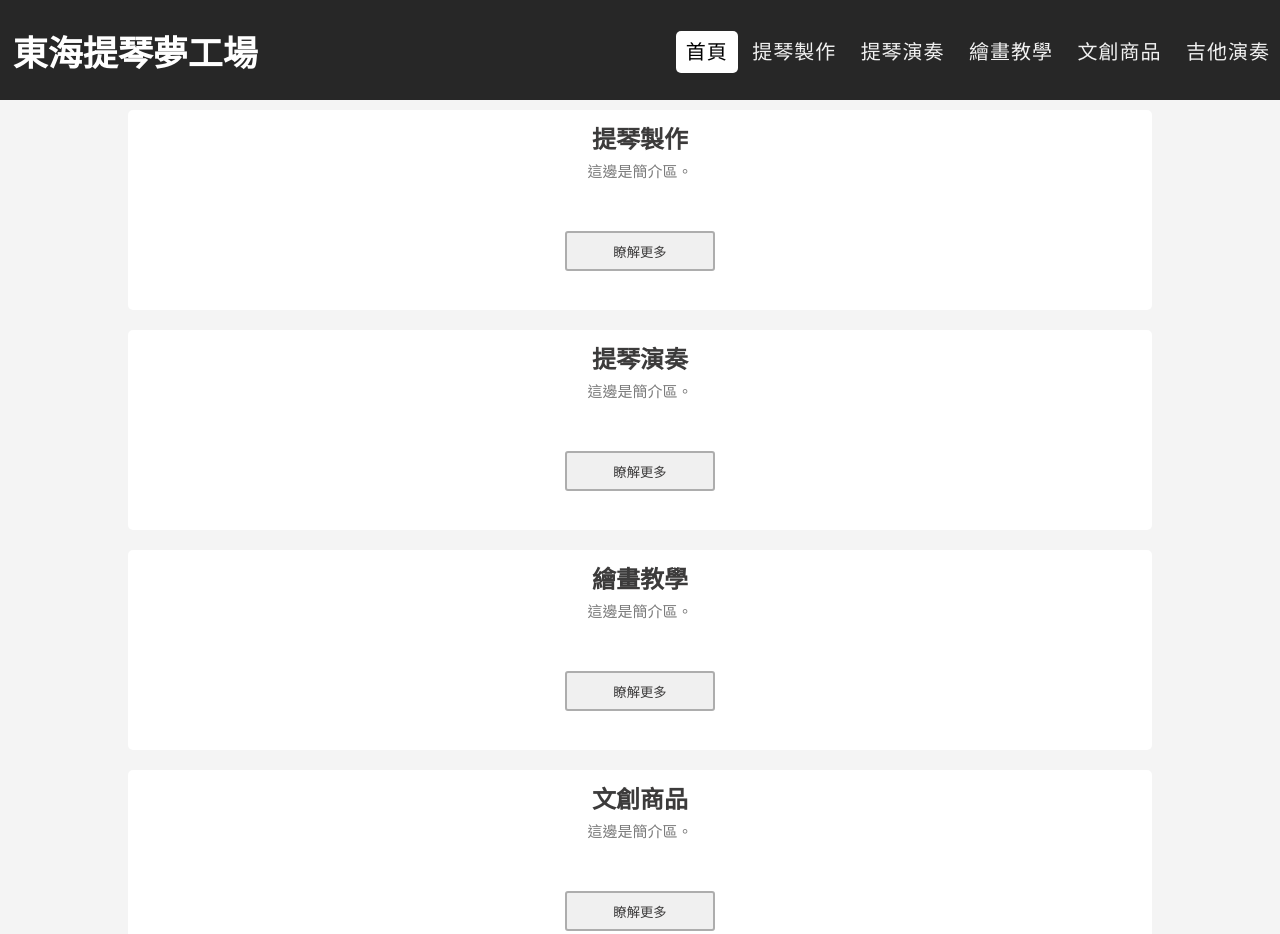
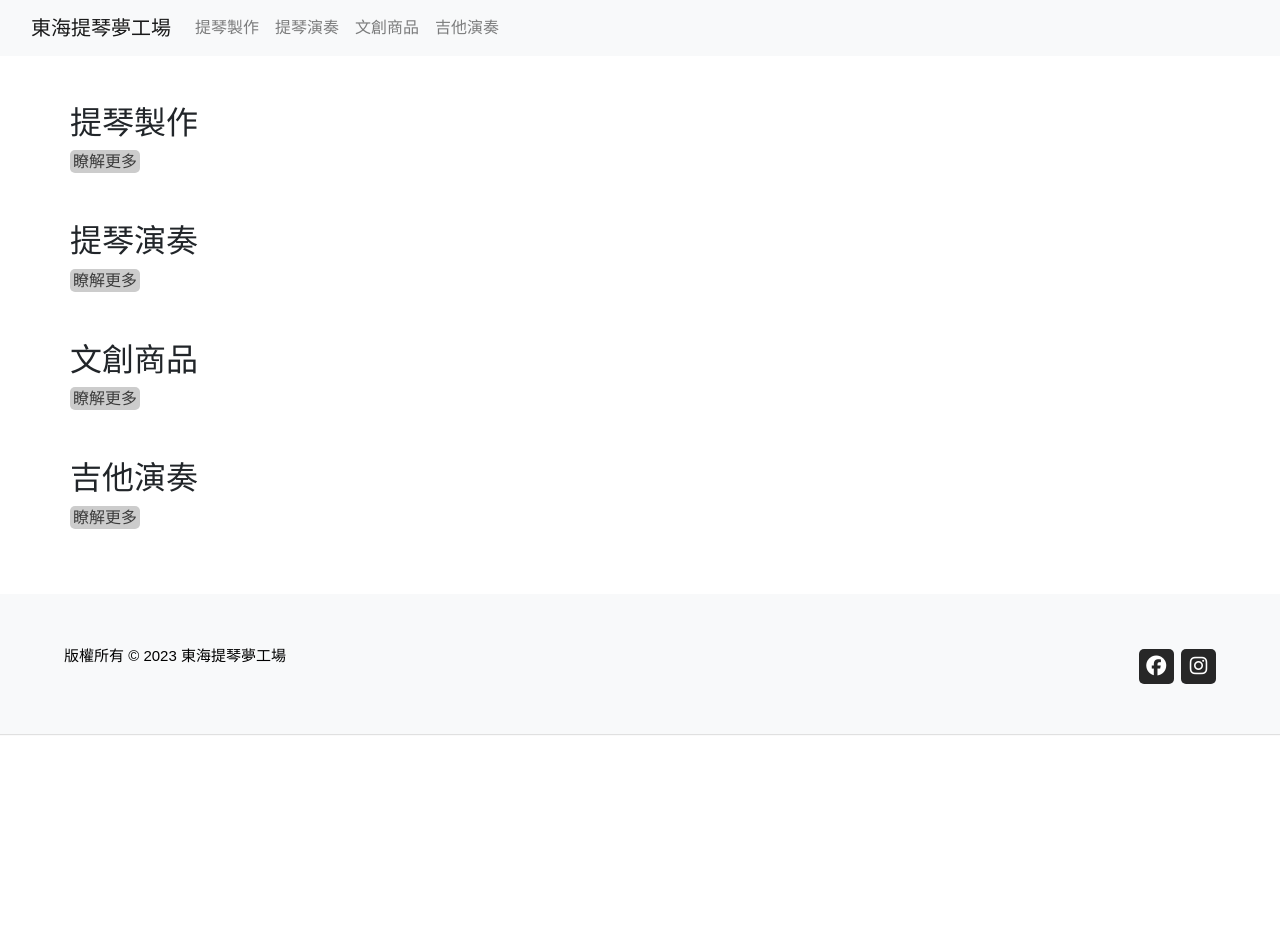
Before and after one commit to YYJ-Network-Studio/Tunghai-Violin-Art-Studio, a plain HTML site: page index.html in a window 1280 px wide. Shown: the top 934 px of the page. After the commit the page ends 800 px from the top, so only its background shows below. Drawn offline with nearby package versions, Linux system fonts and the light colour scheme.

Commit message:
Redesign <nav> and <footer> using Bootstrap

```diff
--- a/index.html
+++ b/index.html
@@ -14,59 +14,55 @@
     <!-- Static -->
     <link rel="stylesheet" href="static/css/css.css">
     <link rel="stylesheet" type="text/css" href="static/css/rwd.css">
+    <link rel="stylesheet" type="text/css" href="static/css/bootstrap.min.css">
 	<link rel="stylesheet" href="https://cdnjs.cloudflare.com/ajax/libs/font-awesome/5.15.4/css/all.min.css">
 </head>
 <body>
-    <nav>
-		<div class="title">東海提琴夢工場</div>
-		<input type="checkbox" id="click">
-    	<label for="click" class="menu">
-        	<i class="fas fa-bars"></i>
-    	</label>
-		<ul>
-			<li>
-				<a class="active" href="">首頁</a>
-            	<a href="">提琴製作</a>
-            	<a href="">提琴演奏</a>
-                <a href="">繪畫教學</a>
-                <a href="">文創商品</a>
-                <a href="">吉他演奏</a>
-			</li>
-		</ul>
+    <nav class="navbar navbar-expand-lg navbar-light bg-light mb-5">
+        <div class="container-fluid">
+            <a class="navbar-brand" href="index.html">東海提琴夢工場</a>
+            <button class="navbar-toggler" type="button" data-bs-toggle="collapse" data-bs-target="#navbarNavAltMarkup" aria-controls="navbarNavAltMarkup" aria-expanded="false" aria-label="Toggle navigation">
+                <span class="navbar-toggler-icon"></span>
+            </button>
+            <div class="collapse navbar-collapse" id="navbarNavAltMarkup">
+                <div class="navbar-nav">
+                    <a class="nav-link" href="violin.html">提琴製作</a>
+                    <a class="nav-link" href="">提琴演奏</a>
+                    <a class="nav-link" href="">文創商品</a>
+                    <a class="nav-link" href="">吉他演奏</a>
+                </div>
+            </div>
+        </div>
     </nav>
-    <div class="service">
+    <div class="container">
+        <div class="row">
             <ul>
                 <li>
                     <h2>提琴製作</h2>
-                <span>這邊是簡介區。</span>
-                <a href=""><button type="button">瞭解更多</button></a>
+                    <span></span>
+                    <a href="violin.html">瞭解更多</a>
                 </li>
-            <li>
+                <li class="mt-5">
                     <h2>提琴演奏</h2>
-                <span>這邊是簡介區。</span>
-                <a href=""><button type="button">瞭解更多</button></a>
+                    <span></span>
+                    <a href="">瞭解更多</a>
                 </li>
-            <li>
-                <h2>繪畫教學</h2>
-                <span>這邊是簡介區。</span>
-                <a href=""><button type="button">瞭解更多</button></a>
+                <li class="mt-5">
+                    <h2>文創商品</h2>
+                    <span></span>
+                    <a href="">瞭解更多</a>
                 </li>
-            <li>
-                <h2>文創商品</h2>
-                <span>這邊是簡介區。</span>
-                <a href=""><button type="button">瞭解更多</button></a>
-            </li>
-            <li>
+                <li class="mt-5">
                     <h2>吉他演奏</h2>
-                <span>這邊是簡介區。</span>
-                <a href=""><button type="button">瞭解更多</button></a>
+                    <span></span>
+                    <a href="">瞭解更多</a>
                 </li>
             </ul>
         </div>
-    <footer>
+    </div>
+    <footer class="bg-light mt-5" style="color: black;">
 		<div class="footer-social-media">
 			<a href="https://www.facebook.com/profile.php?id=100088167937144"><i class="fa-brands fa-facebook"></i></a>
-			<a href=""><i class="fa-brands fa-twitter"></i></a>
 			<a href="https://www.instagram.com/tunghaiartstudio/"><i class="fa-brands fa-instagram"></i></a>
 		</div>
 		<div class="footer-copyright">
@@ -74,4 +70,5 @@
 		</div>
 	</footer>
     <script src="https://kit.fontawesome.com/098165415c.js" crossorigin="anonymous"></script>
+    <script src="https://cdn.jsdelivr.net/npm/bootstrap@5.0.0/dist/js/bootstrap.bundle.min.js"></script>
 </body>
--- a/static/css/css.css
+++ b/static/css/css.css
@@ -17,98 +17,11 @@ a:hover {
     box-sizing: border-box;
     font-family: 'Poppins', sans-serif;
 }
-nav {
-    width: 100%;
-    height: 100px;
-    display: flex;
-    flex-wrap: wrap;
-    padding: 0 0 0 1%; /* Nav title position */
-    align-items: center;
-    background:	#272727;
-    justify-content: space-between;
-}
-nav .title {
-    color: white;
-    font-size: 35px;
-    font-weight: 600;
-    padding: -50px;
-}
-input[type="checkbox"] {
-    display: none; /*Remove checkbox*/
-}
-nav .menu i {
-    display: none;
-    color: white;
-}
-nav ul {
-    display: flex;
-    flex-wrap: wrap;
-    list-style: none;
-}
-nav ul li {
-    margin: 0;
-}
-nav ul li a {
-    font-size: 20px;
-    color: #F2F2F2;
-    padding: 10px;
+ul li a {
+    padding: 3px;
+    color: #3C3C3C;
     border-radius: 5px;
-    letter-spacing: 1px;
-    text-decoration: none;
-    transition: all 0.3s ease;
-}
-nav ul li a.active,
-nav ul li a:hover {
-    color: black;
-    background: white;
-    text-decoration: none;
-}
-.service {
-    text-align: center;
-}
-.service li {
-    width: 80%;
-    margin: 10px;
-    height: 200px;
-    padding: 10px;
-    border-radius: 5px;
-    display: inline-block;
-    vertical-align: middle;
-    background-color: #FFFFFF;
-}
-.service li:hover {
-    box-shadow: 0px 0px 5px 1px rgba(255,255,255,0.1);
-    -moz-box-shadow: 0px 0px 5px 1px rgba(255,255,255,0.1);
-    -webkit-box-shadow: 0px 0px 5px 1px rgba(255,255,255,0.1);
-}
-.service li h2 {
-    color: #3C3B3B;
-    font-weight: bold;
-    margin-bottom: 5px;
-}
-.service li span {
-    font-size: 15px;
-    color: #7A7A7A;
-}
-.service li a {
-    text-decoration: none;
-}
-.service li button {
-    border: 0;
-    width: 150px;
-    height: 40px;
-    margin: 0 auto;
-    display: block;
-    margin-top: 5%;
-    color: #3C3B3B;
-    border-radius: 3px;
-    transition-duration: 0.5s;
-    border: 2px solid #ADADAD;
-    background-color: #F0F0F0;
-}
-.service li button:hover {
-    border: 0;
-    border: 2px solid #6C6C6C;
+    background-color: #CCCCCC;
 }
 footer {
     width: 100%;
```
Lines whose indentation alone changed are shown as unchanged.
